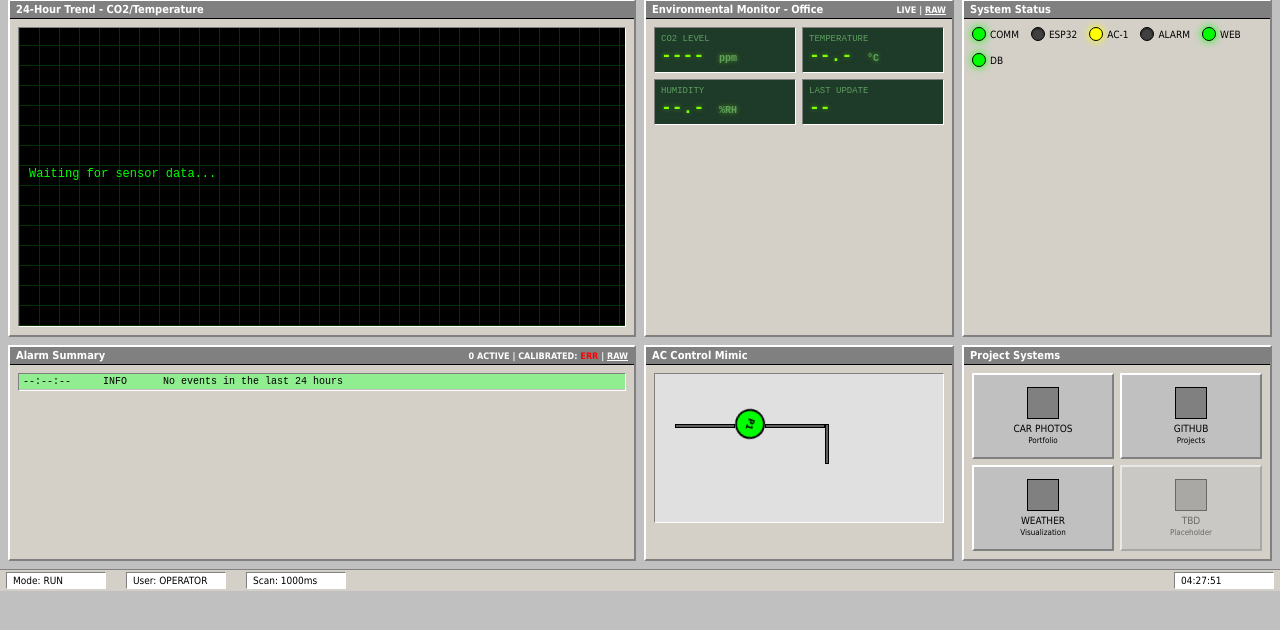
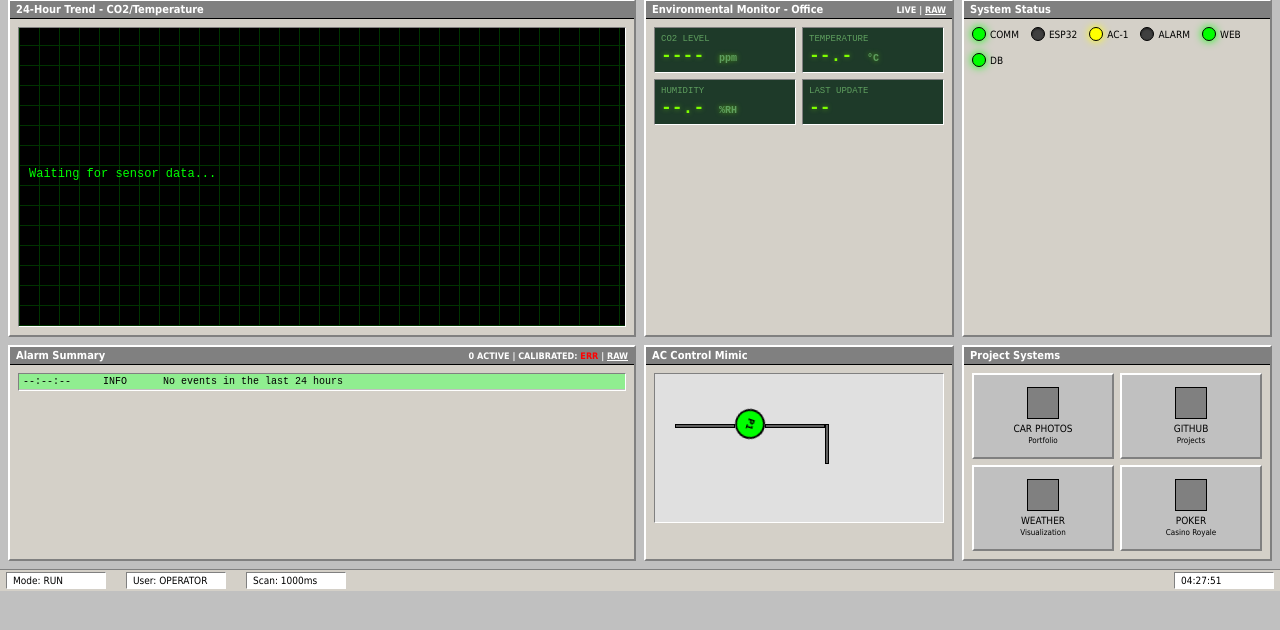
Before and after one commit to dropbop/bopzone, a Flask app: page / in a window 1280 px wide. Shown: the part 65-695 px from the top of the page. Run offline with Flask 2, Linux system fonts and the light colour scheme; data that the repository does not hold is empty; some libraries are stand-ins or nearby versions.

Commit message:
Add POKER link to Project Systems panel
🤖 Generated with [Claude Code](https://claude.com/claude-code)

Co-Authored-By: Claude Opus 4.5 <noreply@anthropic.com>

```diff
--- a/templates/index.html
+++ b/templates/index.html
@@ -162,10 +162,10 @@
             <div>WEATHER</div>
             <div style="font-size: 8px; margin-top: 2px;">Visualization</div>
           </a>
-          <a href="#" class="project-btn" style="opacity: 0.5; pointer-events: none;">
+          <a href="https://casinoroyale.dropbop.xyz/" class="project-btn">
             <div class="project-icon" aria-hidden="true"></div>
-            <div>TBD</div>
-            <div style="font-size: 8px; margin-top: 2px;">Placeholder</div>
+            <div>POKER</div>
+            <div style="font-size: 8px; margin-top: 2px;">Casino Royale</div>
           </a>
         </div>
       </div>
```
